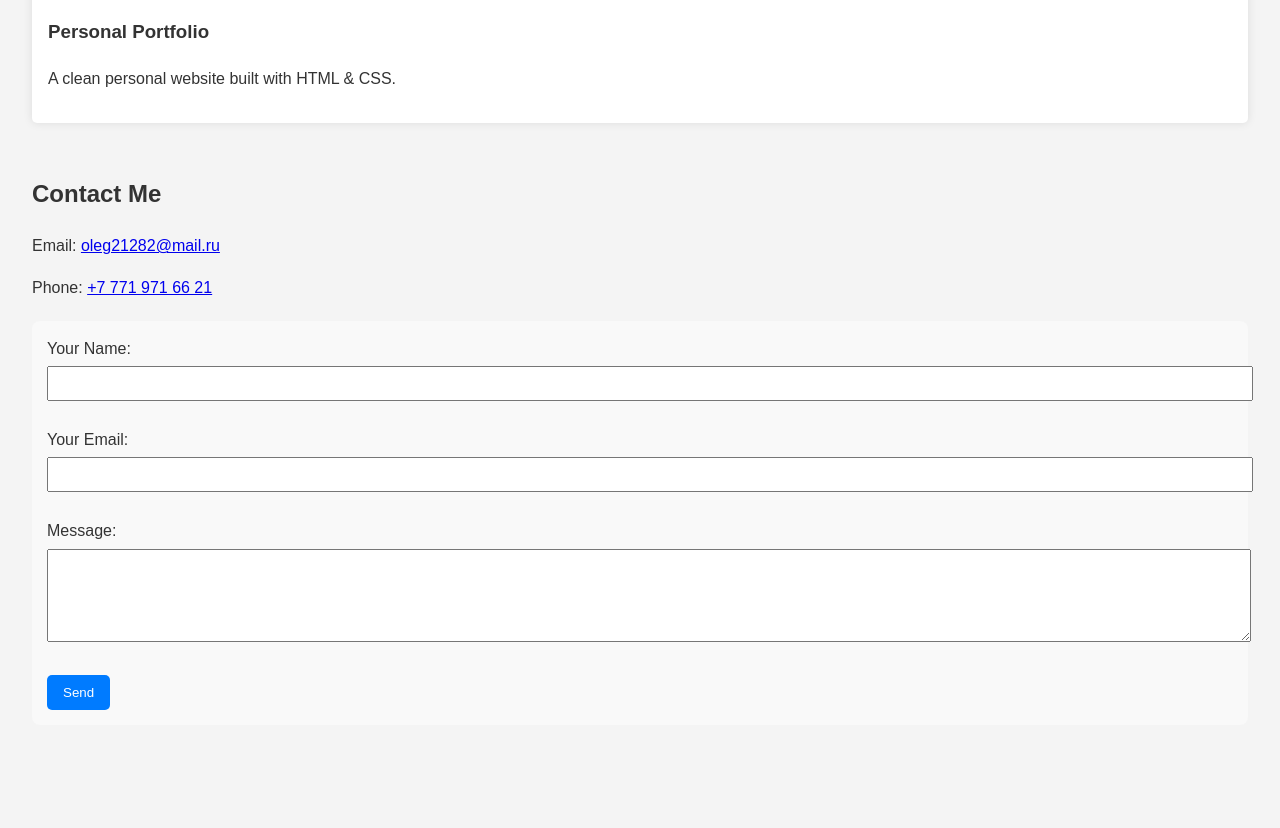
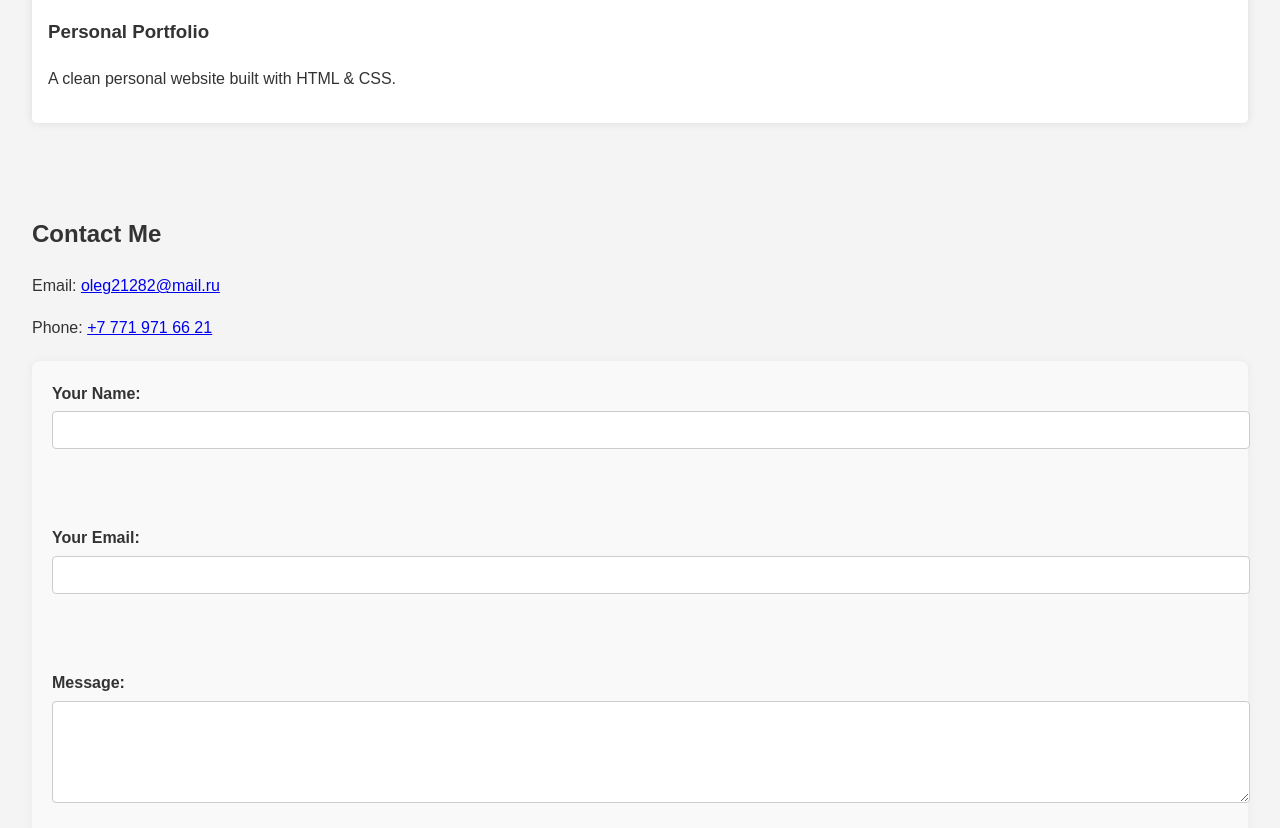
Before and after one commit to Oleg21282/my-portfolio, a plain HTML site: page index.html in a window 1280 px wide. Shown: the part 660-1488 px from the top of the page. Before the commit the page ends 1401 px from the top, so only its background shows below. Drawn offline with Linux system fonts and the light colour scheme.

Commit message:
Update style.css
changed contatcts style

```diff
--- a/style.css
+++ b/style.css
@@ -25,25 +25,47 @@ section {
   margin-top: 1rem;
   box-shadow: 0 0 10px rgba(0,0,0,0.1);
 }
+/* Contact Form Styling */
+.contact {
+  margin-top: 40px;
+}
+
 .contact form {
   margin-top: 20px;
   background: #f9f9f9;
-  padding: 15px;
+  padding: 20px;
   border-radius: 8px;
+  box-shadow: 0 0 10px rgba(0,0,0,0.05);
 }
-.contact input, .contact textarea {
+
+.contact label {
+  display: block;
+  margin-bottom: 10px;
+  font-weight: bold;
+}
+
+.contact input,
+.contact textarea {
   width: 100%;
-  padding: 8px;
+  padding: 10px;
   margin-top: 5px;
+  margin-bottom: 15px;
+  border: 1px solid #ccc;
+  border-radius: 4px;
+  font-family: inherit;
+  font-size: 14px;
 }
+
 .contact button {
   background-color: #007bff;
   color: white;
-  padding: 10px 16px;
+  padding: 12px 20px;
   border: none;
-  border-radius: 5px;
+  border-radius: 6px;
   cursor: pointer;
+  font-size: 16px;
 }
+
 .contact button:hover {
   background-color: #0056b3;
 }
```
